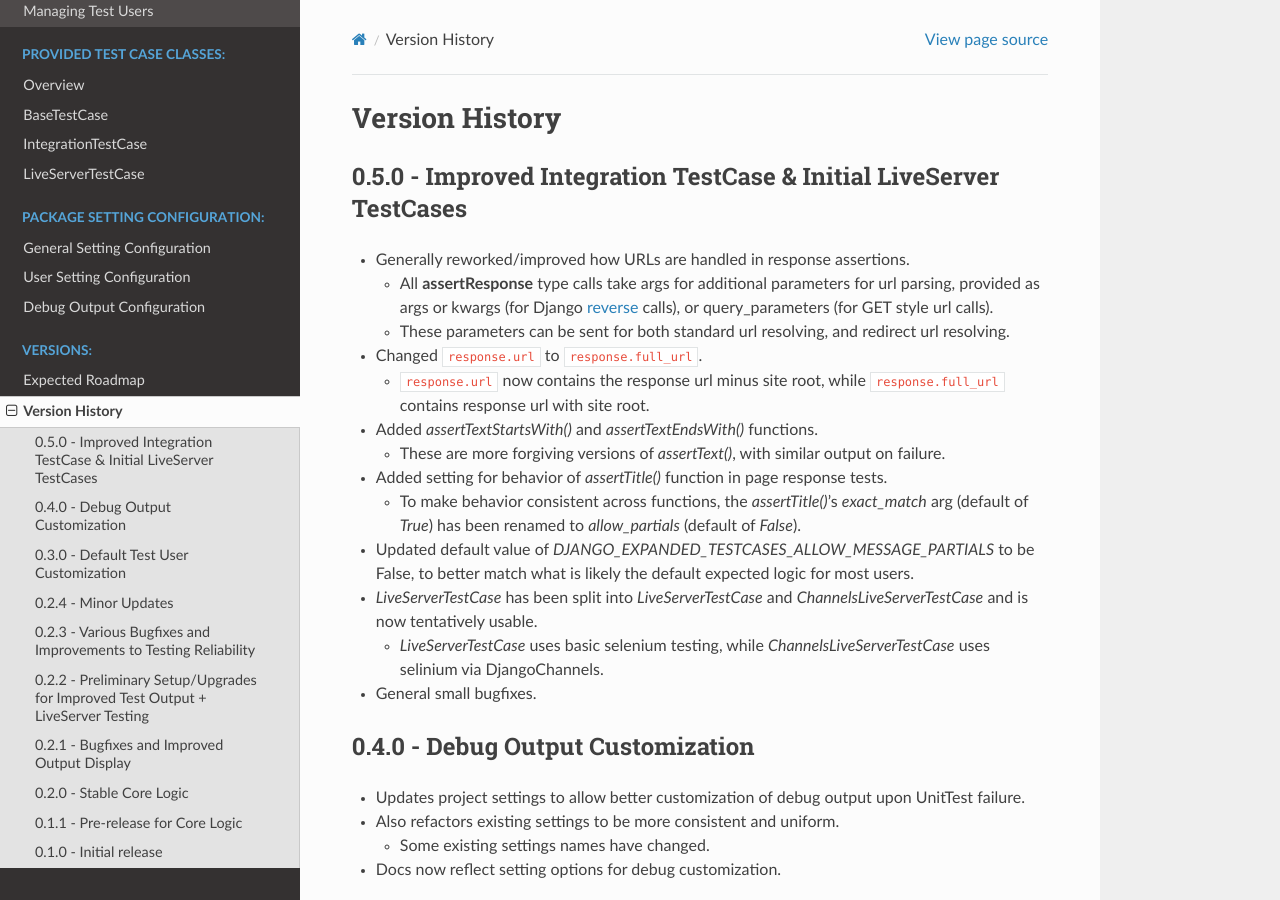
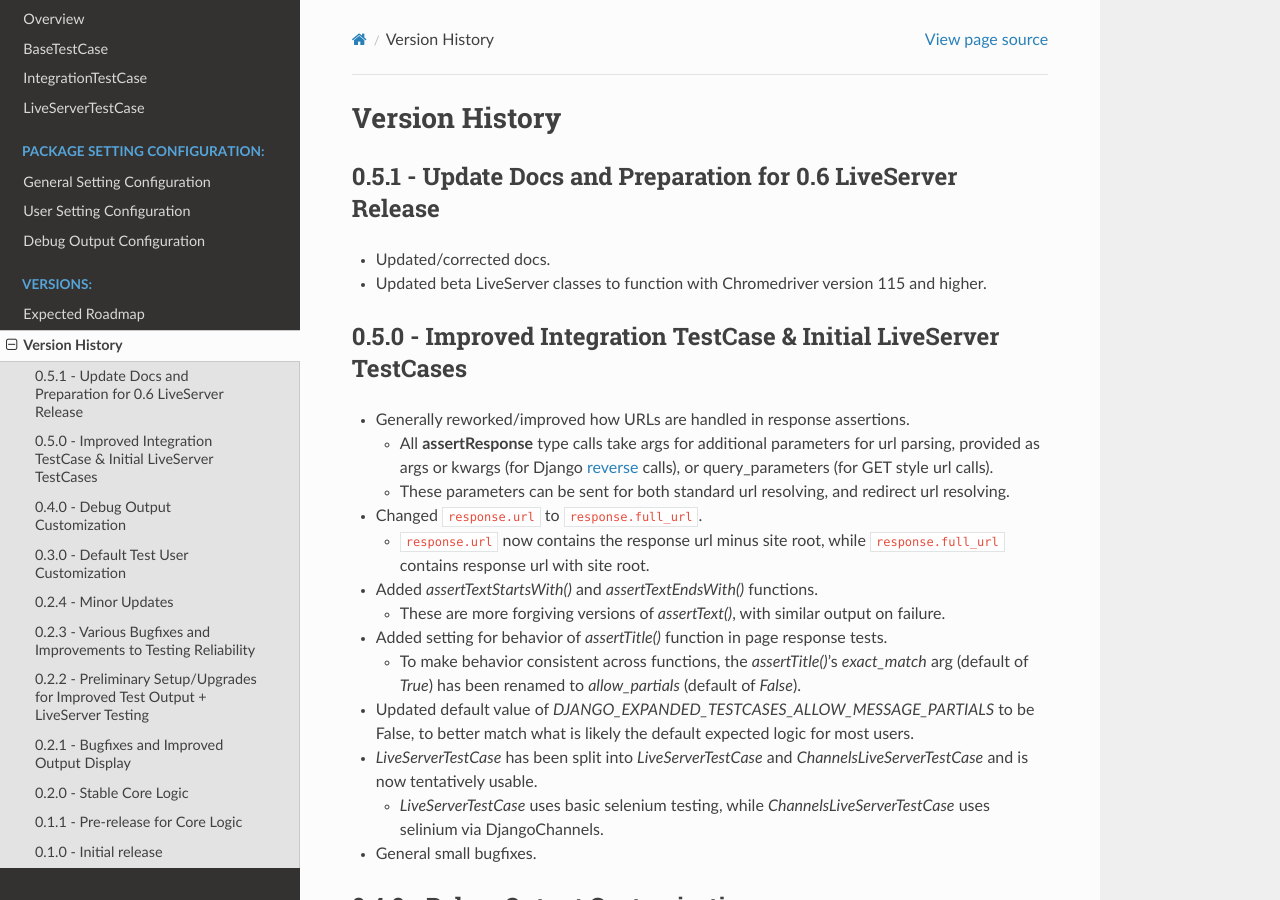
Before and after one commit to brodriguez8774/django-expanded-test-cases, a Sphinx documentation site: the page built from docs/source/version_history.rst, in a window 1280 px wide and 900 px high. Built offline with Sphinx 7.4.7 and the Read the Docs theme 2.0.0, drawn with Linux system fonts in a browser that asks for light colours.

Commit message:
Update version

```diff
--- a/docs/source/conf.py
+++ b/docs/source/conf.py
@@ -25,7 +25,7 @@ copyright = '2022, Brandon Rodriguez'
 author = 'Brandon Rodriguez'
 
 # The full version, including alpha/beta/rc tags
-release = '0.5.0'
+release = '0.5.1'
 
 
 # -- General configuration ---------------------------------------------------
--- a/docs/source/version_history.rst
+++ b/docs/source/version_history.rst
@@ -1,5 +1,11 @@
 Version History
 ***************
+
+
+0.5.1 - Update Docs and Preparation for 0.6 LiveServer Release
+==============================================================
+* Updated/corrected docs.
+* Updated beta LiveServer classes to function with Chromedriver version 115 and higher.
 
 
 0.5.0 - Improved Integration TestCase & Initial LiveServer TestCases
--- a/pyproject.toml
+++ b/pyproject.toml
@@ -4,7 +4,7 @@ build-backend = 'setuptools.build_meta:__legacy__'
 
 [project]
 name = "django-expanded-test-cases"
-version = "0.5.0"
+version = "0.5.1"
 description = "Expands the existing Django TestCase class with extra functionality."
 readme = "readme.md"
 authors = [
--- a/setup.cfg
+++ b/setup.cfg
@@ -1,6 +1,6 @@
 [metadata]
 name = django-expanded-test-cases
-version = 0.5.0
+version = 0.5.1
 description = Expands the existing Django TestCase class with extra functionality.
 long_description = file: readme.md
 url = https://github.com/brodriguez8774/django-expanded-test-cases
```
